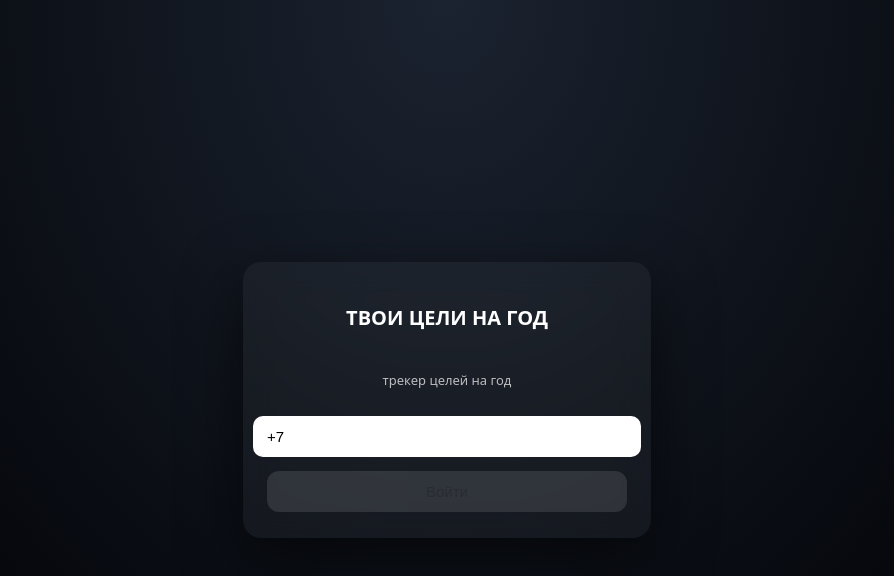
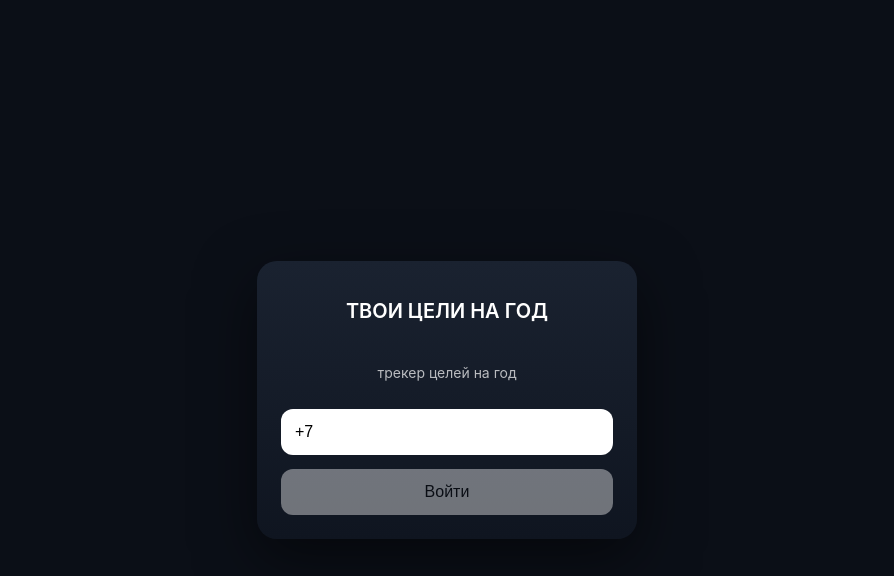
Before and after one commit to Ulibaykin/goals-2026, a Next.js app: page / in a window 1280 px wide. Shown: the top 576 px of the page, without its empty margins (193-1087 px from the left). Built offline with nearby package versions, Linux system fonts and the light colour scheme.

Commit message:
Update auth.module.css

```diff
--- a/app/auth.module.css
+++ b/app/auth.module.css
@@ -1,81 +1,118 @@
-.wrapper {
-  min-height: 100vh;
-  display: flex;
-  justify-content: center;
-  align-items: center;
-  background: radial-gradient(ellipse at top, #1b2330 0%, #06080d 70%);
-  font-family: system-ui, -apple-system, BlinkMacSystemFont, sans-serif;
+/* RESET + SAFE BASE */
+* {
+  box-sizing: border-box;
+  -webkit-tap-highlight-color: transparent;
 }
 
-.card {
-  width: 360px;
-  background: rgba(255, 255, 255, 0.04);
-  backdrop-filter: blur(16px);
-  border-radius: 18px;
-  padding: 28px 24px 26px;
+html,
+body {
+  margin: 0;
+  padding: 0;
+  height: 100%;
+  background: #0b0f17;
+  font-family: -apple-system, BlinkMacSystemFont, 'Segoe UI',
+    Roboto, Helvetica, Arial, sans-serif;
   color: #fff;
-  box-shadow: 0 20px 60px rgba(0, 0, 0, 0.6);
 }
 
+/* WRAPPER */
+.wrapper {
+  min-height: 100svh;
+  display: flex;
+  align-items: center;
+  justify-content: center;
+  padding:
+    env(safe-area-inset-top)
+    env(safe-area-inset-right)
+    env(safe-area-inset-bottom)
+    env(safe-area-inset-left);
+}
+
+/* CARD */
+.card {
+  width: 100%;
+  max-width: 380px;
+  background: linear-gradient(180deg, #1a2230, #0f1520);
+  border-radius: 20px;
+  padding: 24px;
+  box-shadow: 0 20px 60px rgba(0, 0, 0, 0.5);
+}
+
+/* CENTER BLOCKS */
 .center {
   display: flex;
   flex-direction: column;
   align-items: center;
   gap: 14px;
+  text-align: center;
 }
 
+/* TEXT */
 .title {
   font-size: 20px;
   font-weight: 600;
-  text-align: center;
 }
 
 .subtitle {
-  font-size: 13px;
+  font-size: 14px;
   opacity: 0.7;
-  text-align: center;
 }
 
-.input {
+/* INPUTS */
+.input,
+textarea {
   width: 100%;
-  padding: 12px 14px;
-  border-radius: 10px;
+  border-radius: 12px;
+  padding: 14px;
   border: none;
   outline: none;
-  font-size: 15px;
+  font-size: 16px;
+  appearance: none;
+  -webkit-appearance: none;
 }
 
-.button {
-  width: 100%;
-  padding: 12px;
-  border-radius: 12px;
-  border: none;
-  font-size: 15px;
-  font-weight: 500;
-  cursor: pointer;
+textarea {
+  resize: none;
+  min-height: 90px;
 }
 
-.button:disabled {
+/* BUTTONS */
+.button,
+button {
+  width: 100%;
+  border-radius: 12px;
+  padding: 14px;
+  border: none;
+  font-size: 16px;
+  font-weight: 500;
+  background: #ffffff;
+  color: #000;
+  cursor: pointer;
+  appearance: none;
+  -webkit-appearance: none;
+}
+
+button:disabled {
   opacity: 0.4;
   cursor: default;
 }
 
+/* SHAKE */
 .shake {
-  animation: shake 0.35s;
+  animation: shake 0.4s;
 }
 
 @keyframes shake {
   0% { transform: translateX(0); }
-  25% { transform: translateX(-5px); }
-  50% { transform: translateX(5px); }
+  25% { transform: translateX(-6px); }
+  50% { transform: translateX(6px); }
   75% { transform: translateX(-4px); }
   100% { transform: translateX(0); }
 }
 
-/* ===== GOALS LIST ===== */
-
+/* GOALS LIST */
 .goalCard {
-  background: rgba(255, 255, 255, 0.06);
+  background: rgba(255, 255, 255, 0.05);
   border-radius: 14px;
   padding: 14px;
   margin-bottom: 12px;
@@ -86,69 +123,60 @@
   display: flex;
   justify-content: space-between;
   align-items: center;
+  margin-bottom: 6px;
 }
 
 .goalDesc {
   font-size: 13px;
-  opacity: 0.75;
-  margin: 6px 0 10px;
+  opacity: 0.7;
   display: -webkit-box;
   -webkit-line-clamp: 2;
   -webkit-box-orient: vertical;
   overflow: hidden;
 }
 
+/* PROGRESS */
 .progress {
   height: 6px;
-  background: rgba(255, 255, 255, 0.12);
-  border-radius: 6px;
+  background: rgba(255, 255, 255, 0.1);
+  border-radius: 999px;
   overflow: hidden;
+  margin-top: 8px;
 }
 
 .progressFill {
   height: 100%;
-  background: linear-gradient(90deg, #1e90ff 0%, #1e90ff 50%, #00ff6a 100%);
+  border-radius: 999px;
   transition: width 0.3s ease;
 }
 
+/* PERCENT */
 .percent {
+  font-size: 13px;
   font-weight: 600;
-  background: linear-gradient(90deg, #b08a00, #ffd700);
+  background: linear-gradient(90deg, #c49b00, #ffd700);
   -webkit-background-clip: text;
   -webkit-text-fill-color: transparent;
 }
 
-/* ===== GOAL CARD ===== */
+/* DEADLINE */
+.deadline {
+  font-size: 12px;
+  opacity: 0.6;
+  margin-top: 6px;
+}
 
+/* GOAL VIEW */
 .bigPercent {
-  font-size: 40px;
+  font-size: 42px;
   font-weight: 700;
-  text-align: center;
-  margin: 16px 0;
-  background: linear-gradient(90deg, #b08a00, #ffd700);
+  background: linear-gradient(90deg, #c49b00, #ffd700);
   -webkit-background-clip: text;
   -webkit-text-fill-color: transparent;
+  margin: 10px 0;
 }
 
 .controls {
   display: flex;
-  gap: 12px;
-  margin-bottom: 18px;
+  gap: 10px;
 }
-
-.controls button {
-  flex: 1;
-  padding: 10px;
-  border-radius: 10px;
-  border: none;
-  font-size: 15px;
-  cursor: pointer;
-}
-
-/* 🔥 ВАЖНО: ИСПРАВЛЕННЫЙ ТАЙМЕР */
-.deadline {
-  text-align: center;
-  font-size: 13px;
-  opacity: 0.8;
-  margin: 18px 0 22px; /* <-- ВОЗДУХ СВЕРХУ И СНИЗУ */
-}
```
